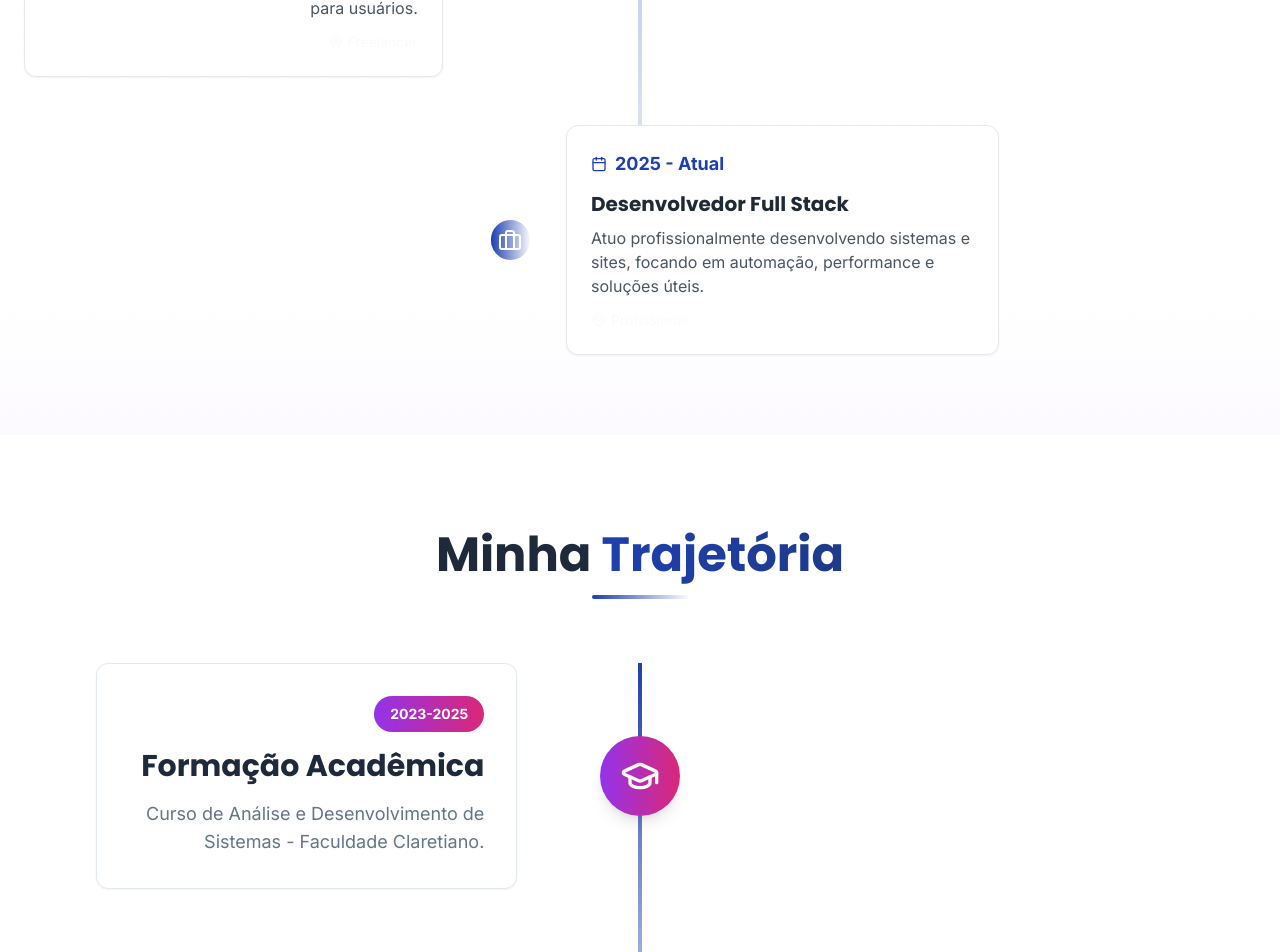
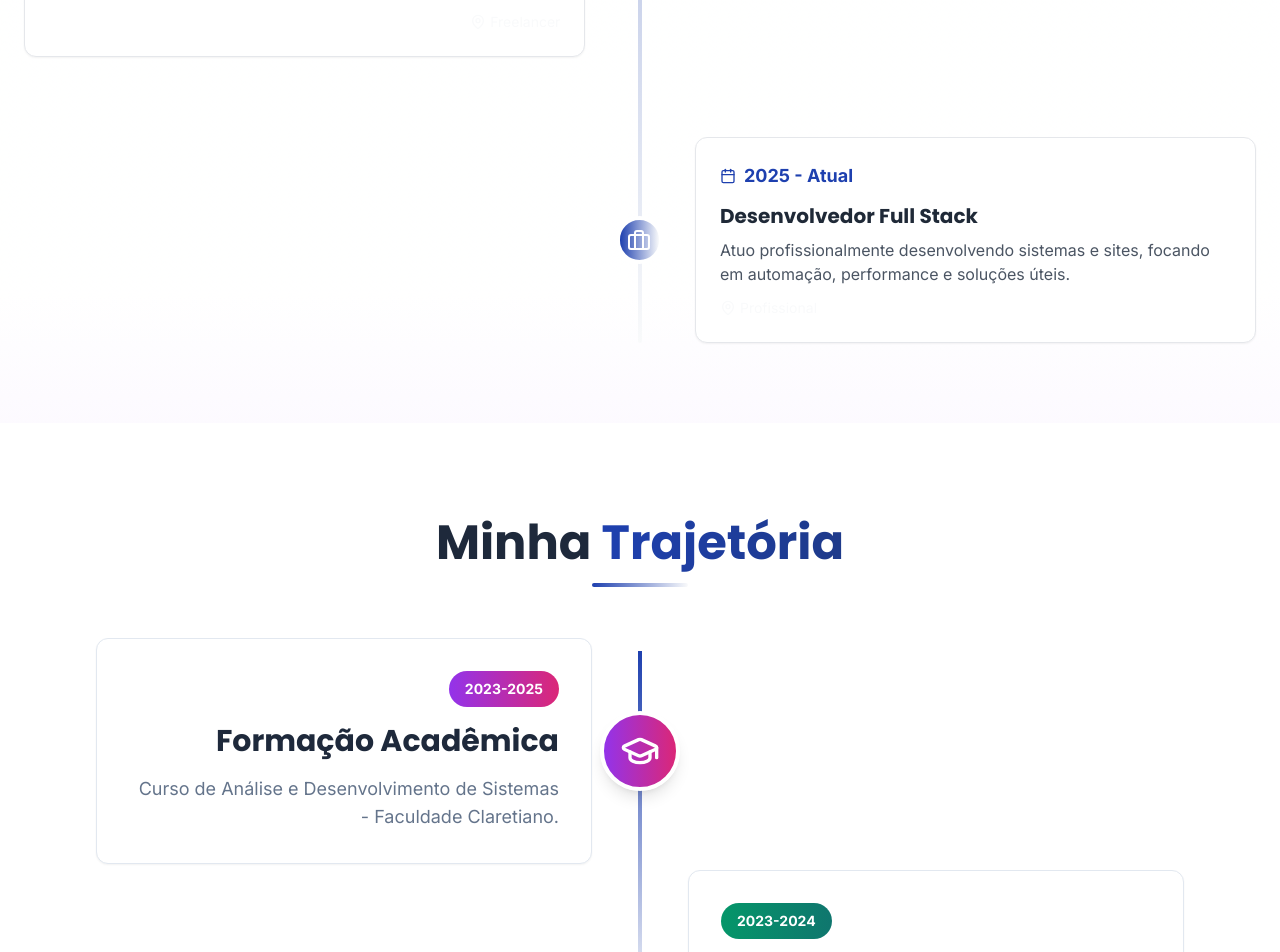
Before and after one commit to ViniciusMoraesTavares/Site-ViniciusMoraes, a React (Vite) app: page / in a window 1280 px wide. Shown: the part 3680-4632 px from the top of the page. Built offline with nearby package versions, Linux system fonts and the light colour scheme.

Commit message:
Resposividade linhas de tempo v2

```diff
--- a/src/components/About.tsx
+++ b/src/components/About.tsx
@@ -237,10 +237,10 @@ export default function About() {
             </h3>
           </AnimatedSection>
           <div className="relative">
-            {/* Timeline line - centralizada para todos os tamanhos */}
+            {/* Timeline line */}
             <div className="absolute left-1/2 transform -translate-x-1/2 w-1 h-full bg-gradient-to-b from-primary to-accent rounded-full"></div>
 
-            <div className="space-y-8 sm:space-y-12">
+            <div className="space-y-8 sm:space-y-12 lg:space-y-20">
               {timeline.map((item, index) => {
                 const Icon = item.icon;
                 const isEven = index % 2 === 0;
@@ -248,29 +248,25 @@ export default function About() {
                 return (
                   <AnimatedSection
                     key={index}
-                    animation="fade-in"
+                    animation={isEven ? "slide-in-left" : "slide-in-right"}
                     delay={1700 + (index * 200)}
                   >
-                    <div className="relative">
-                      {/* Layout Mobile e Tablet - Cards centralizados */}
-                      <div className="block lg:hidden">
-                        <div className="flex flex-col items-center">
-                          {/* Ícone central */}
-                          <div className="flex-shrink-0 mb-6 z-10 relative">
-                            <div className="w-14 h-14 sm:w-16 sm:h-16 bg-gradient-to-r from-primary to-accent rounded-full flex items-center justify-center border-4 border-white dark:border-gray-900 hover-lift hover-magnetic transition-all duration-500 shadow-lg">
-                              <Icon className="w-7 h-7 sm:w-8 sm:h-8 text-white" />
-                            </div>
+                    {/* Mobile Layout - Centralized */}
+                    <div className="flex flex-col items-center lg:hidden">
+                      {/* Timeline dot for mobile */}
+                      <div className="relative z-10 w-12 h-12 bg-gradient-to-r from-primary to-accent rounded-full flex items-center justify-center border-4 border-white dark:border-gray-900 hover-lift hover-magnetic transition-all duration-500 mb-4">
+                        <Icon className="w-6 h-6 text-white" />
                       </div>
 
-                          {/* Card centralizado */}
-                          <div className="w-full max-w-md mx-auto px-4">
-                            <div className="bg-white dark:bg-gray-800 p-6 sm:p-8 rounded-xl border border-gray-200 dark:border-gray-700 hover:border-primary/50 dark:hover:border-primary/50 transition-all duration-500 hover-lift hover-tilt click-effect shadow-sm dark:shadow-lg text-center">
-                              <div className="flex items-center justify-center mb-4">
+                      {/* Card */}
+                      <div className="w-full max-w-sm">
+                        <div className="bg-white dark:bg-gray-800 p-6 rounded-xl border border-gray-200 dark:border-gray-700 hover:border-primary/50 dark:hover:border-primary/50 transition-all duration-500 hover-lift hover-tilt click-effect shadow-sm dark:shadow-lg">
+                          <div className="flex items-center justify-center mb-3">
                             <Calendar className="w-4 h-4 text-primary mr-2 hover-magnetic" />
                             <span className="text-primary font-bold text-lg">{item.year}</span>
                           </div>
-                              <h4 className="text-xl sm:text-2xl font-bold text-gray-800 dark:text-gray-100 mb-4 transition-colors duration-500 leading-tight">{item.title}</h4>
-                              <p className="text-base sm:text-lg text-gray-600 dark:text-gray-400 mb-4 transition-colors duration-500 leading-relaxed">{item.description}</p>
+                          <h4 className="text-xl font-bold text-gray-800 dark:text-gray-100 mb-2 text-center transition-colors duration-500">{item.title}</h4>
+                          <p className="text-gray-600 dark:text-gray-400 mb-3 text-center transition-colors duration-500">{item.description}</p>
                           <div className="flex items-center justify-center text-sm text-accent">
                             <MapPin className="w-4 h-4 mr-1 hover-magnetic" />
                             {item.location}
@@ -278,11 +274,9 @@ export default function About() {
                         </div>
                       </div>
                     </div>
-                      </div>
 
-                      {/* Layout Desktop - Alternado */}
-                      <div className="hidden lg:flex items-center">
-                        <div className={`flex items-center ${isEven ? 'flex-row' : 'flex-row-reverse'}`}>
+                    {/* Desktop Layout - Alternating */}
+                    <div className={`hidden lg:flex items-center ${isEven ? 'flex-row' : 'flex-row-reverse'}`}>
                       <div className={`w-1/2 ${isEven ? 'pr-8 text-right' : 'pl-8 text-left'}`}>
                         <div className="bg-white dark:bg-gray-800 p-6 rounded-xl border border-gray-200 dark:border-gray-700 hover:border-primary/50 dark:hover:border-primary/50 transition-all duration-500 hover-lift hover-tilt click-effect shadow-sm dark:shadow-lg">
                           <div className={`flex items-center mb-3 ${isEven ? 'justify-end' : 'justify-start'}`}>
@@ -298,14 +292,12 @@ export default function About() {
                         </div>
                       </div>
 
-                          {/* Timeline dot desktop */}
+                      {/* Timeline dot for desktop */}
                       <div className="relative z-10 w-12 h-12 bg-gradient-to-r from-primary to-accent rounded-full flex items-center justify-center border-4 border-white dark:border-gray-900 hover-lift hover-magnetic transition-all duration-500">
                         <Icon className="w-6 h-6 text-white" />
                       </div>
 
                       <div className="w-1/2"></div>
-                        </div>
-                      </div>
                     </div>
                   </AnimatedSection>
                 );
--- a/src/components/Timeline.tsx
+++ b/src/components/Timeline.tsx
@@ -81,13 +81,12 @@ export default function Timeline() {
                       </div>
                     </div>
 
-                    {/* Layout Desktop - Alternado */}
-                    <div className="hidden lg:flex items-center">
-                      <div className={`flex items-center w-full ${
-                        isLeft ? 'flex-row' : 'flex-row-reverse'
-                      }`}>
-                        {/* Conteúdo desktop */}
-                        <div className={`w-5/12 ${isLeft ? 'text-right pr-8' : 'text-left pl-8'}`}>
+                    {/* Layout Desktop - Alternado com alinhamento perfeito */}
+                    <div className="hidden lg:block">
+                      <div className="relative flex items-center min-h-[200px]">
+                        {/* Card do lado esquerdo */}
+                        <div className={`absolute ${isLeft ? 'left-0 right-1/2 pr-12' : 'left-1/2 right-0 pl-12'}`}>
+                          <div className={`${isLeft ? 'text-right' : 'text-left'}`}>
                             <div className="bg-light-card dark:bg-dark-lighter p-6 lg:p-8 rounded-xl border border-light-border dark:border-dark-border hover:border-primary/50 transition-all duration-300 card-hover shadow-sm hover:shadow-md">
                               <div className={`inline-block px-4 py-2 rounded-full bg-gradient-to-r ${event.color} text-white font-bold text-sm mb-4`}>
                                 {event.year}
@@ -100,16 +99,14 @@ export default function Timeline() {
                               </p>
                             </div>
                           </div>
+                        </div>
 
-                        {/* Ícone central desktop */}
-                        <div className="w-2/12 flex justify-center">
-                          <div className={`w-16 h-16 lg:w-20 lg:h-20 rounded-full bg-gradient-to-r ${event.color} flex items-center justify-center shadow-lg z-10 relative`}>
+                        {/* Ícone central - posicionado absolutamente no centro */}
+                        <div className="absolute left-1/2 top-1/2 transform -translate-x-1/2 -translate-y-1/2 z-10">
+                          <div className={`w-16 h-16 lg:w-20 lg:h-20 rounded-full bg-gradient-to-r ${event.color} flex items-center justify-center shadow-lg border-4 border-white dark:border-gray-900`}>
                             <Icon className="w-8 h-8 lg:w-10 lg:h-10 text-white" />
                           </div>
                         </div>
-
-                        {/* Espaço vazio desktop */}
-                        <div className="w-5/12"></div>
                       </div>
                     </div>
                   </div>
```
Lines whose indentation alone changed are shown as unchanged.
